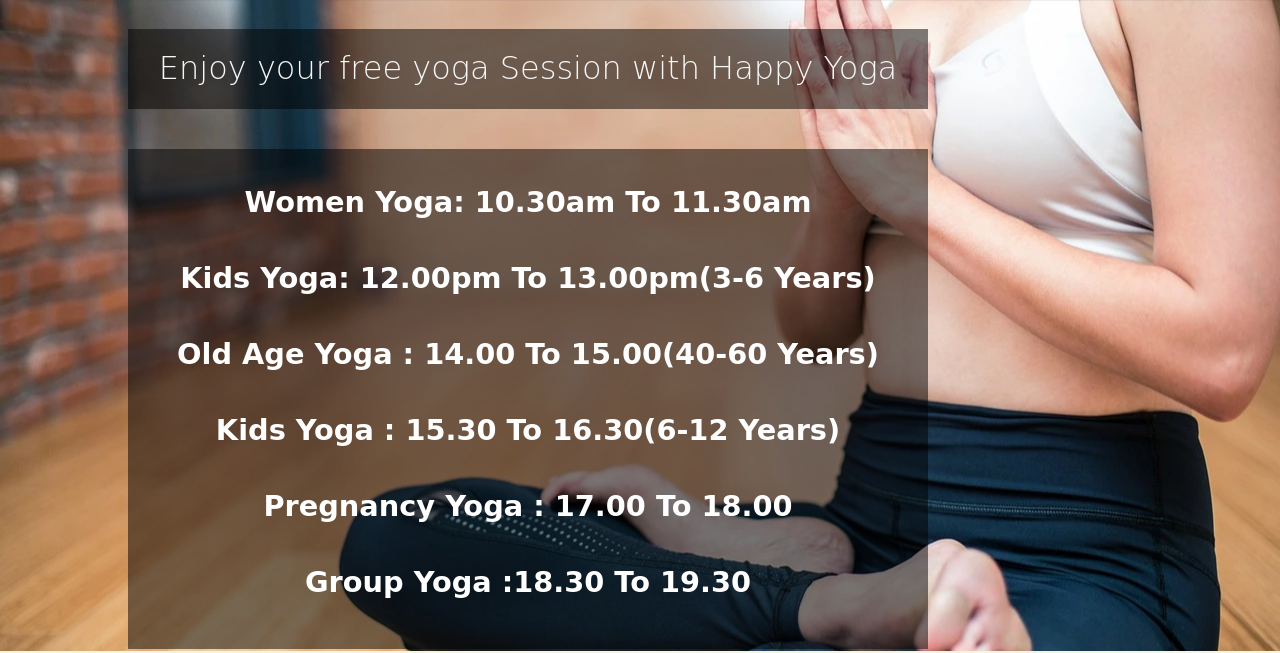
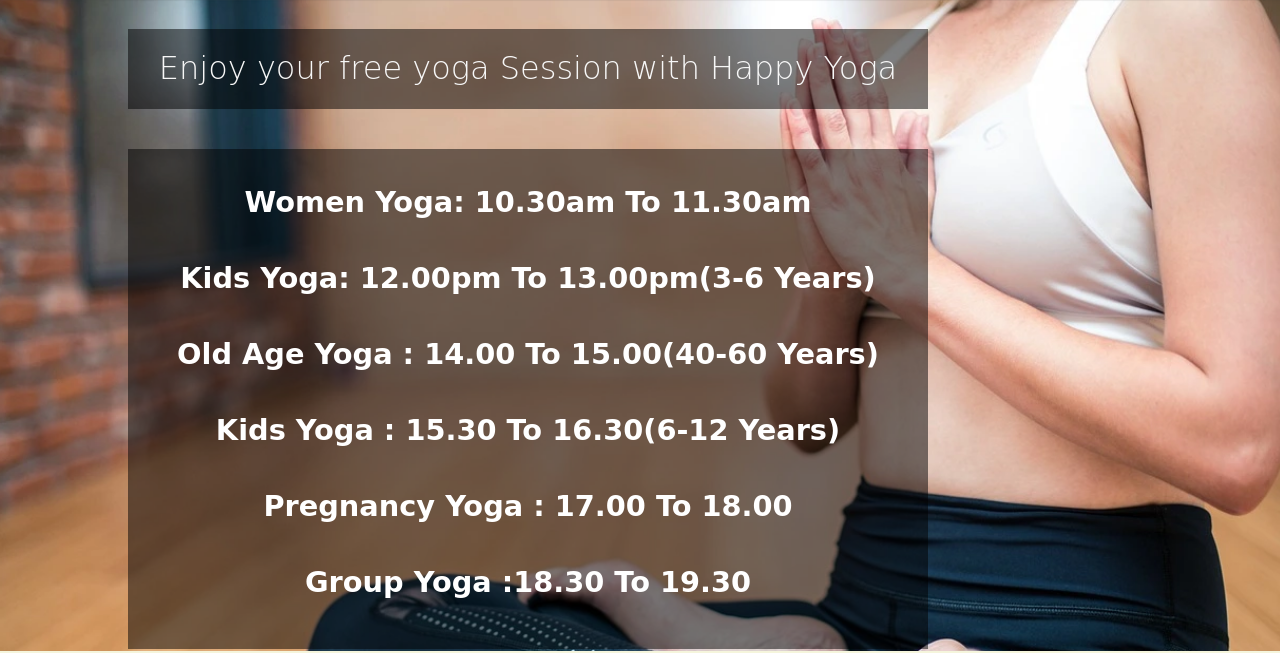
Before and after one commit to Saranyajayakumaran/Blissfull-Yoga, a plain HTML site: page event.html in a window 1280 px wide. Shown: the part 81-734 px from the top of the page. Drawn offline with Linux system fonts and the light colour scheme.

Commit message:
Change main height to fix the home and event pages

```diff
--- a/assets/css/style.css
+++ b/assets/css/style.css
@@ -100,12 +100,16 @@ main {
     /*Make the main section to take up the space to push the footer bottom of the page*/
     flex: 1 0 auto;
     margin-top: 43px;
+    margin-bottom:65px;
     font-family: 'cursive', sans-serif;
     line-height: 1.6;
-    margin: 0px auto;
+    /*margin: 0px auto;*/
     padding: 0px;
     color: #333;
-    background-position: fixed;
+
+}
+
+#contact{
 
 }
 .index{
@@ -159,7 +163,7 @@ main {
 #event {
     background: url("../images/Event-PAGE-2.webp") no-repeat center center /cover;
     width: 100%;
-    height: 600px;
+    height: fit-content;
     background-size: cover;
     background-position: 75%;
     padding: 20px 10% 0 10%;
@@ -252,12 +256,12 @@ footer {
       }
 
 
-footer h4 {
+/*footer h4 {
     font-family: 'Caveat', sans-serif;
     font-size: 200%;
     color: rgb(71, 29, 5);
     text-transform: capitalize;
-}
+}*/
 
 
 #social-media {
@@ -301,7 +305,7 @@ footer h4 {
         background-color: rgba(0, 0, 0, 0.5);
         align-content: center;
         text-align: center;
-        flex-grow: initial;
+        flex-grow:1;
 
     }
 
@@ -375,7 +379,7 @@ footer h4 {
 }
 
 /*Responsive to tablet*/
-@media screen and (min-width:786px) {
+@media screen and (min-width:768px) {
 
     /*Header*/
     #logo {
```
Also changed, not shown: index.html (+2 -2 lines).
